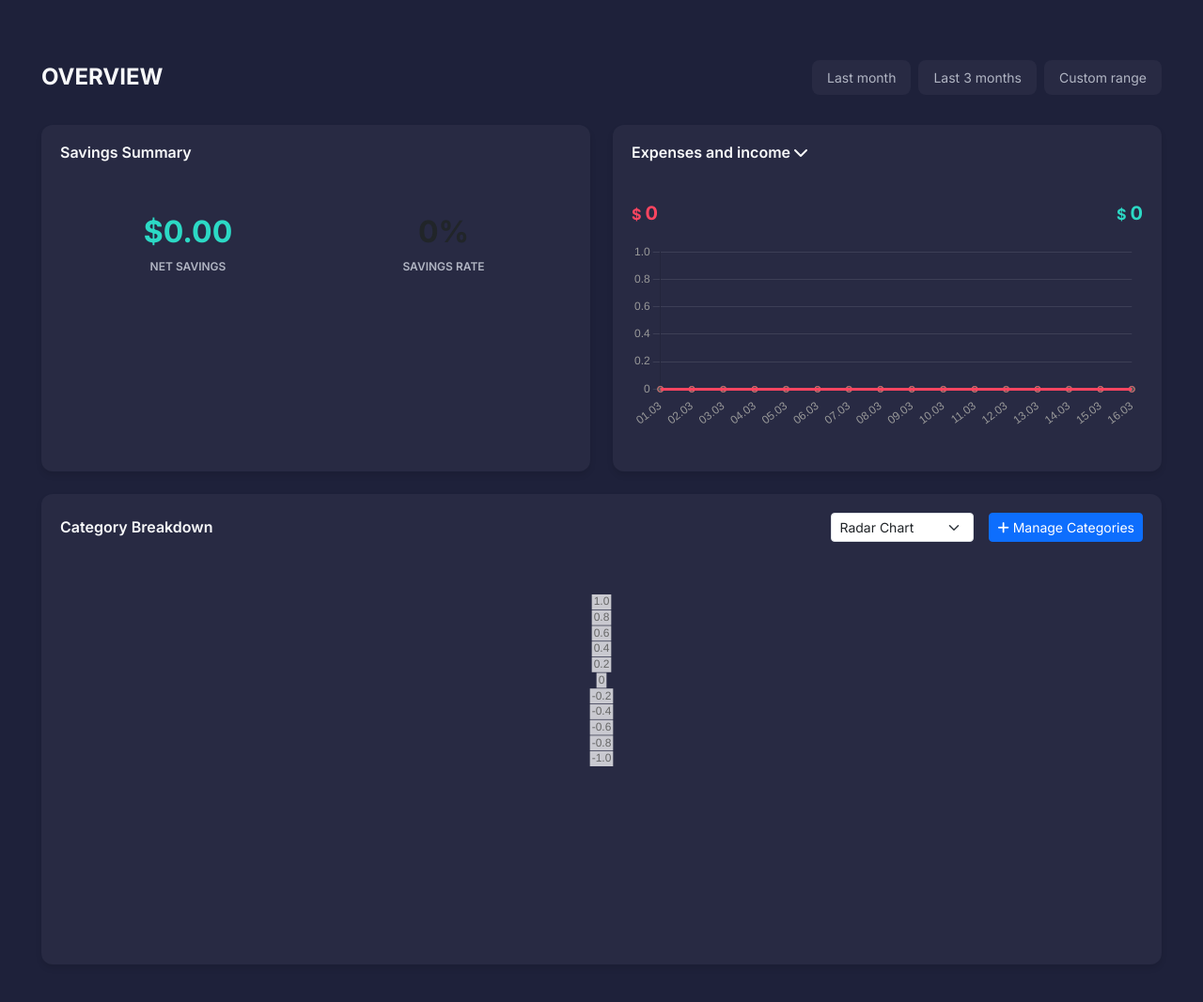
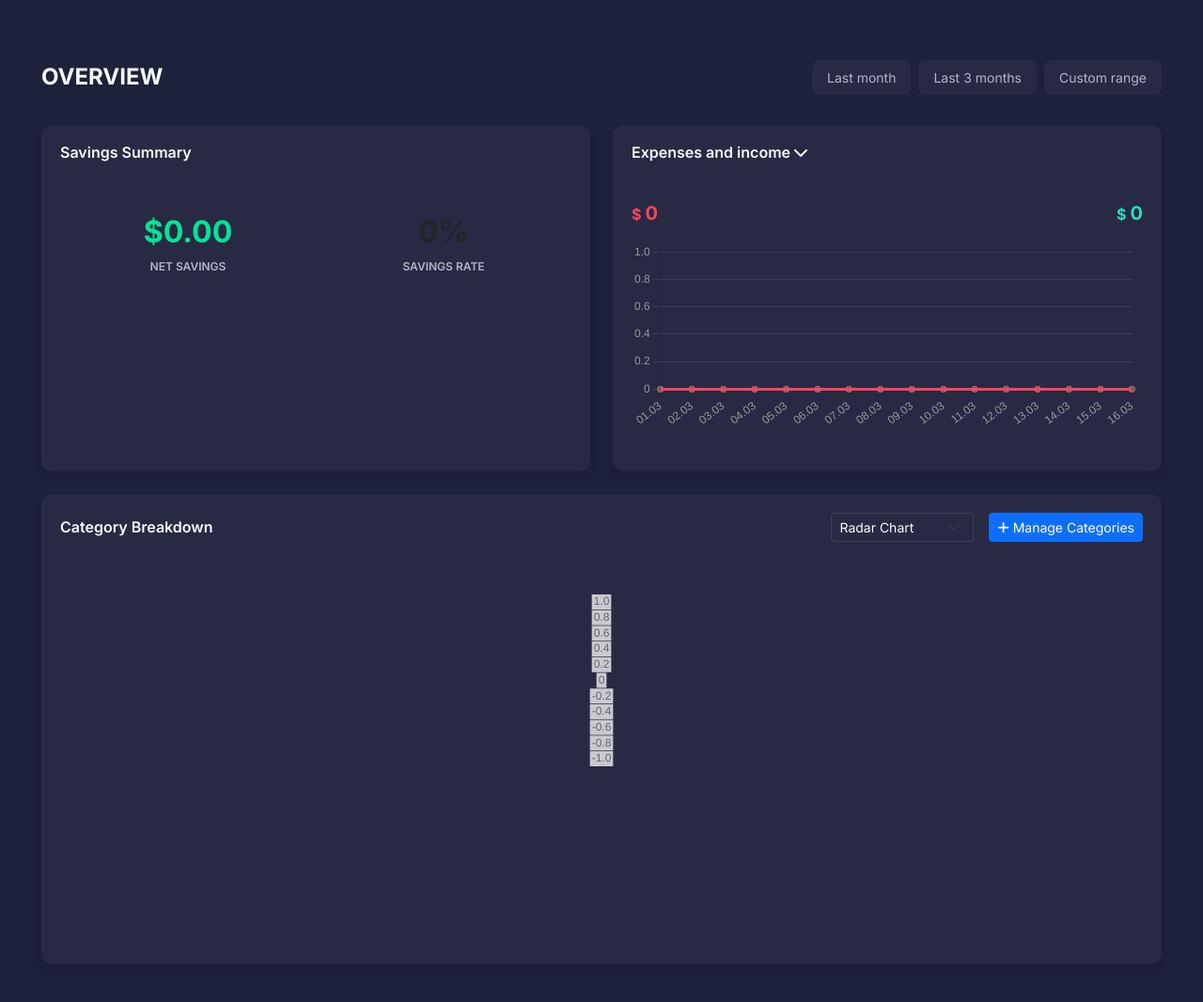
Before and after one commit to jagaldevs/finance-flask, a Flask app: page /dashboard/ in a window 1280 px wide. Shown: the part 79-1146 px from the top of the page at 94% size. Run offline with Flask 3, Linux system fonts and the light colour scheme; the visitor is signed in with stand-in values (Sample User, id 1); data that the repository does not hold is empty; some libraries are stand-ins or nearby versions.

Commit message:
Update main.css

```diff
--- a/app/static/css/main.css
+++ b/app/static/css/main.css
@@ -366,10 +366,21 @@
 }
 
 .net-savings h3 {
-    color: var(--green); /* Use your positive color variable */
+    color: #00e396; /* Green color for positive savings */
 }
 
-/* Add conditional coloring in JavaScript for negative savings */
 .negative {
-    color: var(--red) !important; /* Use your negative color variable */
+    color: #ff4560 !important; /* Red color for negative savings */
 }
+
+/* Styles for chart type selector */
+.chart-type-selector .form-select {
+    background-color: var(--card-bg);
+    color: var(--text-light);
+    border-color: rgba(255, 255, 255, 0.1);
+}
+
+.chart-type-selector .form-select:focus {
+    border-color: var(--primary);
+    box-shadow: 0 0 0 0.25rem rgba(233, 30, 99, 0.25);
+}
```
